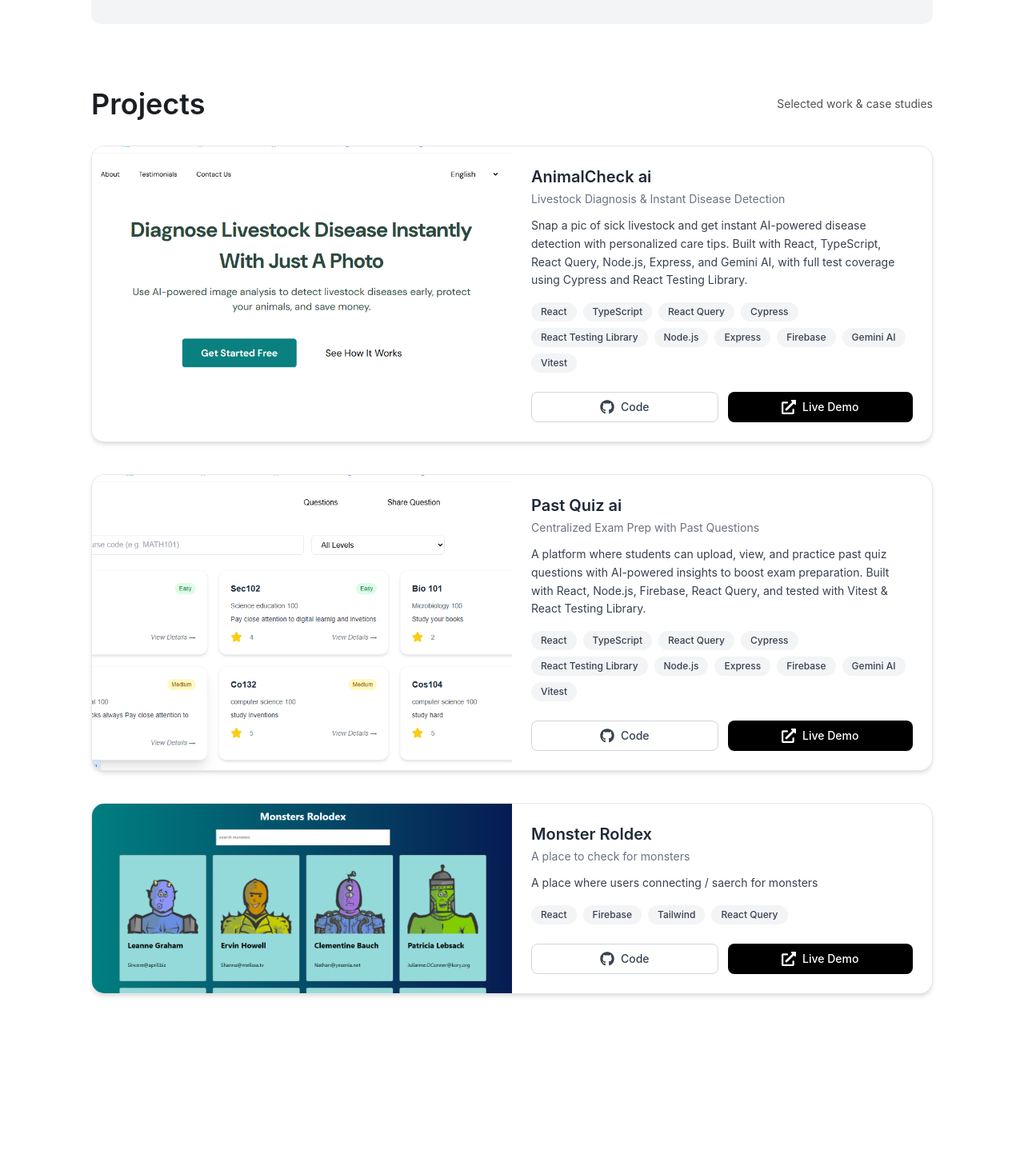
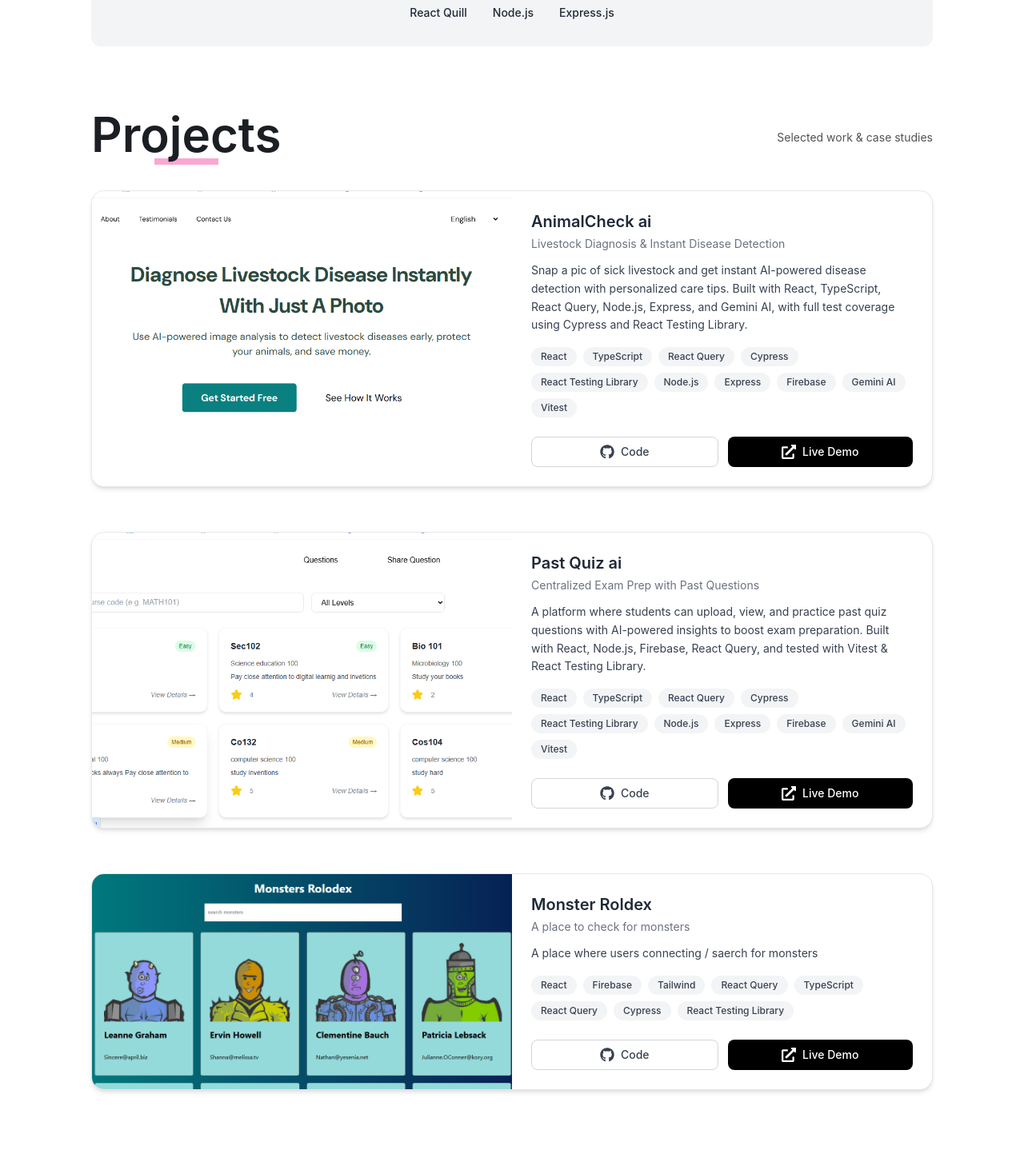
Before and after one commit to ohanyere/portfolio, a React (Vite) app: page / in a window 1280 px wide. Shown: the part 1338-2776 px from the top of the page at 80% size. Built offline with nearby package versions, Linux system fonts and the light colour scheme; a web font is replaced by a local one.

Commit message:
style(About.tsx) fix text size on screens

```diff
--- a/src/App.tsx
+++ b/src/App.tsx
@@ -31,7 +31,7 @@
           </section>
 
           <section id="contact" className="pt-20 ">
-            <Contact />
+            {/* <Contact /> */}
           </section>
         </AnimatePresence>
       </main>
--- a/src/components/About.tsx
+++ b/src/components/About.tsx
@@ -8,7 +8,7 @@
       transition={{ duration: 0.45 }}
       className="max-w-3xl mx-auto text-center"
     >
-      <h2 className="text-2xl font-semibold text-primary-700 mb-4">About</h2>
+      <h2 className="text-2xl sm:text-6xl font-semibold text-primary-700 mb-4">About</h2>
       <p className="text-neutral-700 leading-relaxed">
           I’m Francis — a test-driven frontend developer who builds well-tested, high-performance applications using React, TypeScript, Cypress for E2E testing, and React Testing Library for component testing. I focus on pragmatic architecture, maintainable code, and delightful user experiences
       </p>
--- a/src/components/ProjectCard.tsx
+++ b/src/components/ProjectCard.tsx
@@ -9,14 +9,14 @@
       whileInView={{ opacity: 1, y: 0 }}
       viewport={{ once: true }}
       transition={{ duration: 0.45 }}
-      className="flex flex-col md:flex-row rounded-2xl overflow-hidden bg-white border border-gray-200 shadow-md hover:shadow-lg transition-shadow"
+      className="flex flex-col md:flex-row rounded-2xl overflow-hidden bg-white border  border-gray-200 shadow-md hover:shadow-lg transition-shadow"
     >
 
       <div
         className="md:w-1/2 h-48 md:h-auto bg-cover bg-center"
         style={{ backgroundImage: `url(${project.image ?? ""})` }}
         aria-hidden
-      />
+      ></div>
 
 
       <div className="p-6 flex flex-col flex-1">
@@ -31,12 +31,12 @@
 
 
         <div className="mt-4 flex flex-wrap gap-2">
-          {project.tech.map((t) => (
+          {project.tech.map((skill) => (
             <span
-              key={t}
+              key={skill}
               className="text-xs px-3 py-1 rounded-full bg-gray-100 text-gray-700 font-medium"
             >
-              {t}
+              {skill}
             </span>
           ))}
         </div>
--- a/src/components/Projects.tsx
+++ b/src/components/Projects.tsx
@@ -7,11 +7,14 @@
   return (
     <div className="max-w-6xl mx-auto">
       <div className="flex items-center justify-between mb-8">
-        <h3 className="text-2xl sm:text-4xl font-semibold text-primary-700">Projects</h3>
+        <div>
+          <h3 className="text-2xl sm:text-6xl font-semibold text-primary-700">Projects</h3>
+          <div className="h-2 w-20 bg-pink-300 mx-auto"></div>
+        </div>
         <p className="text-sm  text-neutral-600">Selected work & case studies</p>
       </div>
 
-          <div className="grid gap-10">
+          <div className="grid gap-14">
       {PROJECTS.map((p) => (
         <ProjectCard key={p.id} project={p} />
       ))}
--- a/src/data/PROJECTS.ts
+++ b/src/data/PROJECTS.ts
@@ -56,7 +56,10 @@
     image: "preview4.png",
     demo: "https://monster-teal.vercel.app/",
     repo: "https://github.com/ohanyere/monster",
-    tech: ["React", "Firebase", "Tailwind", "React Query"],
+    tech: ["React", "Firebase", "Tailwind", "React Query","TypeScript",
+    "React Query",
+    "Cypress",
+    "React Testing Library",],
   },
 ];
 
```
